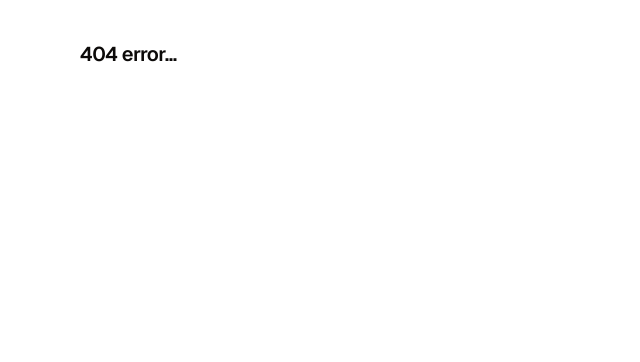
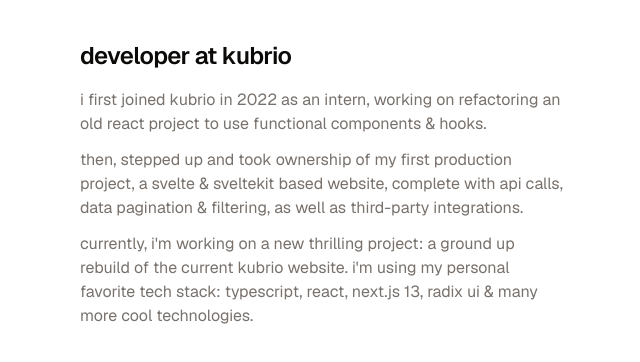
Before and after one commit to abesan27/albertstan.com, a Next.js app: page /kubrio in a window 1280 px wide. Before the commit this address had no page. Shown: the top 362 px of the page, without its empty margins (317-957 px from the left). Built offline with nearby package versions, Linux system fonts and the light colour scheme.

Commit message:
experience posts

```diff
--- /dev/null
+++ b/app/(experience)/getwineful/page.tsx
@@ -0,0 +1,13 @@
+import React from "react";
+
+import { TypographyH3 } from "@/components/typography";
+
+const GetwinefulExperience = () => {
+  return (
+    <React.Fragment>
+      <TypographyH3>coming soon...</TypographyH3>
+    </React.Fragment>
+  );
+};
+
+export default GetwinefulExperience;
--- /dev/null
+++ b/app/(experience)/kubrio/page.tsx
@@ -0,0 +1,32 @@
+import React from "react";
+
+import { TypographyH3, TypographyMuted, TypographyP } from "@/components/typography";
+
+const KubrioExperience = () => {
+  return (
+    <React.Fragment>
+      <TypographyH3>developer at kubrio</TypographyH3>
+
+      <div className="text-muted-foreground space-y-3">
+        <TypographyP>
+          i first joined kubrio in 2022 as an intern, working on refactoring an old react project to
+          use functional components & hooks.
+        </TypographyP>
+
+        <TypographyP>
+          then, stepped up and took ownership of my first production project, a svelte & sveltekit
+          based website, complete with api calls, data pagination & filtering, as well as
+          third-party integrations.
+        </TypographyP>
+
+        <TypographyP>
+          currently, i&apos;m working on a new thrilling project: a ground up rebuild of the current
+          kubrio website. i&apos;m using my personal favorite tech stack: typescript, react, next.js
+          13, radix ui & many more cool technologies.
+        </TypographyP>
+      </div>
+    </React.Fragment>
+  );
+};
+
+export default KubrioExperience;
--- a/components/work-card.tsx
+++ b/components/work-card.tsx
@@ -1,23 +1,27 @@
 import { TypographyMuted, TypographyP } from "@/components/typography";
 import { Card, CardHeader, CardTitle, CardDescription, CardContent } from "@/components/ui/card";
+import { cn } from "@/lib/utils";
 import { WorkExperience } from "@/types";
+import { ExternalLinkIcon } from "@radix-ui/react-icons";
 import Link from "next/link";
 
-const WorkCard = ({ place, role, workFrom, workUntill, description }: WorkExperience) => {
+const WorkCard = ({ place, role, post, workFrom, workUntill, description }: WorkExperience) => {
   let title: React.ReactNode;
 
   if (place.url) {
     title = (
-      <Link href={place.url}>
-        <span className="hover:underline underline-offset-1">{place.name}</span>
+      <Link className="group flex flex-row items-center" href={place.url}>
+        <span className="group-hover:underline underline-offset-1">{place.name}</span>
+
+        <ExternalLinkIcon className="h-3.5 w-3.5 ml-1 invisible group-hover:visible" />
       </Link>
     );
   } else {
     title = <span>{place.name}</span>;
   }
 
-  return (
-    <Card className="space-y-4">
+  const card: React.ReactNode = (
+    <Card className={cn("space-y-4", post && "hover:shadow transition ease-in-out duration-300")}>
       <CardHeader className="pb-0">
         <CardTitle className="-mb-1">{title}</CardTitle>
         <CardDescription>{role}</CardDescription>
@@ -32,6 +36,18 @@
       </CardContent>
     </Card>
   );
+
+  return (
+    <>
+      {post ? (
+        <div>
+          <Link href={post}>{card}</Link>
+        </div>
+      ) : (
+        <div>{card}</div>
+      )}
+    </>
+  );
 };
 
 export { WorkCard };
--- a/config/work-experience.ts
+++ b/config/work-experience.ts
@@ -7,6 +7,7 @@
       url: "https://kubrio.com/",
     },
     role: "front-end developer",
+    post: "/kubrio",
     workFrom: "2022",
     workUntill: "present",
     description: "where young innovators, makers, and creators build their future",
--- a/package.json
+++ b/package.json
@@ -23,6 +23,7 @@
     "clsx": "^2.0.0",
     "eslint": "^8.54.0",
     "eslint-config-next": "^14.0.3",
+    "framer-motion": "^10.16.10",
     "geist": "^1.2.0",
     "next": "^14.0.3",
     "postcss": "^8.4.31",
--- a/types/index.d.ts
+++ b/types/index.d.ts
@@ -4,6 +4,7 @@
     url?: string;
   };
   role: string;
+  post?: string;
   workFrom: string;
   workUntill: string;
   description: string;
```
Also changed, not shown: 1 other file (tests, documents, lock files or other folders).
